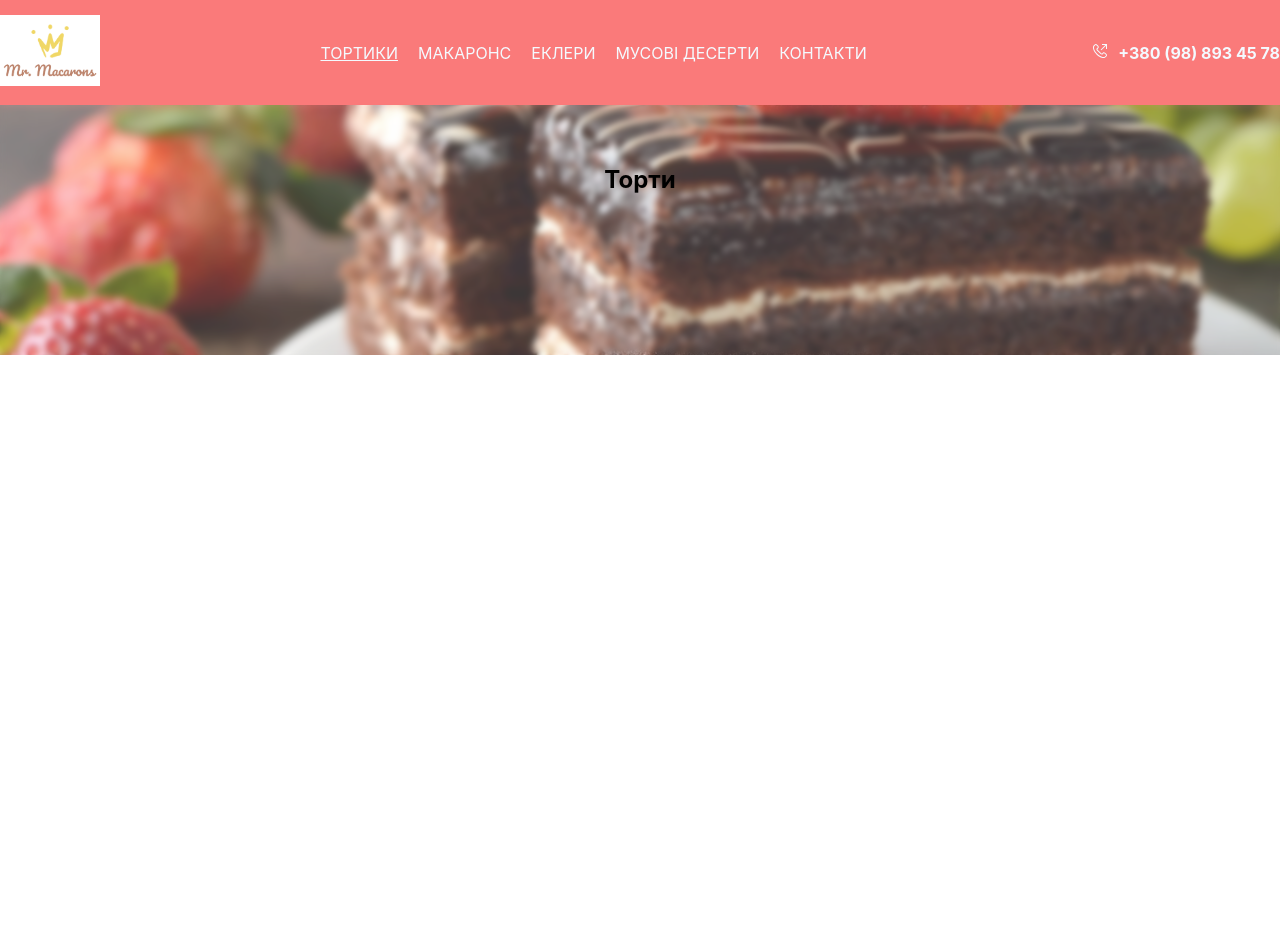
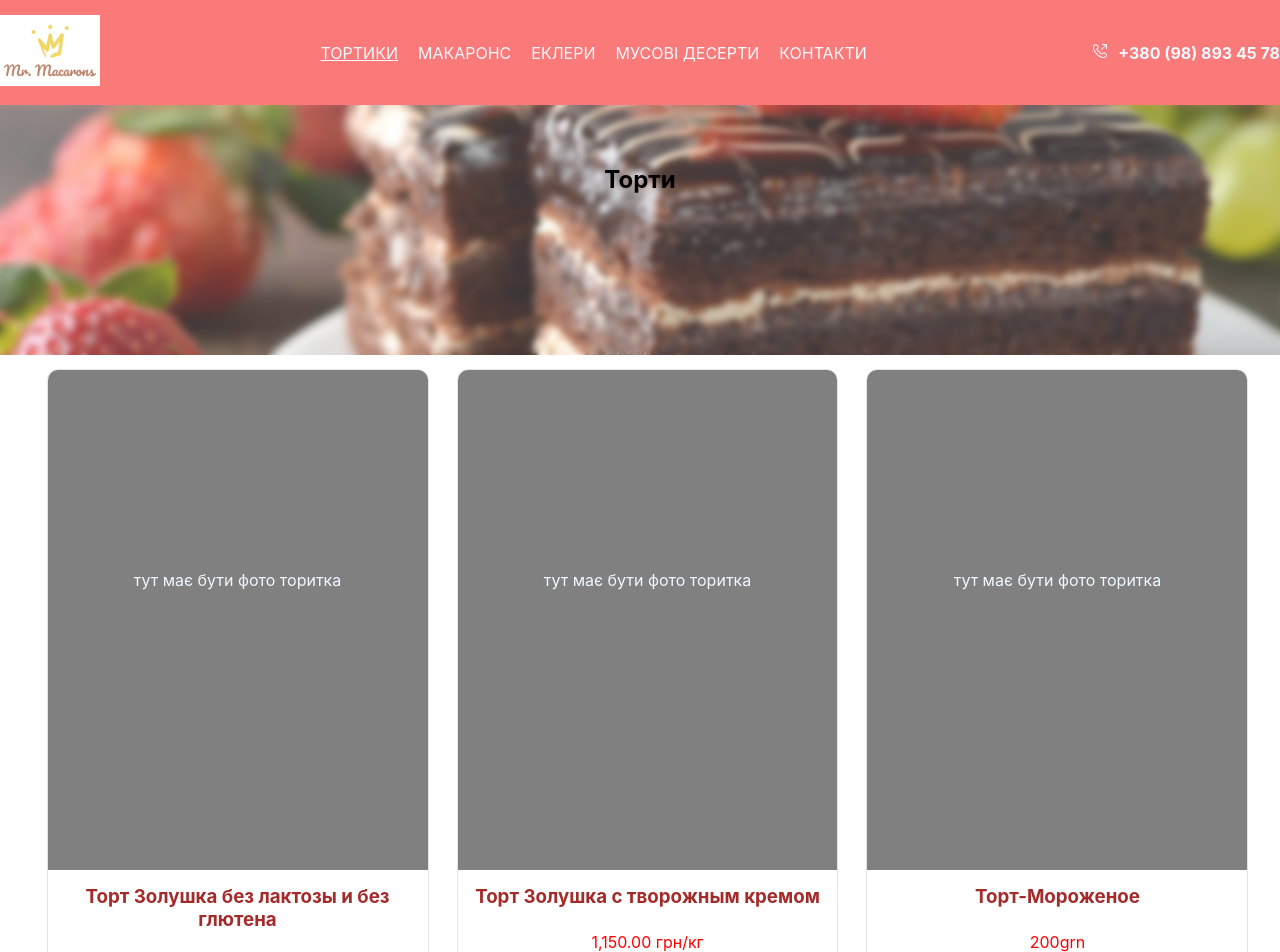
Before and after one commit to Ihorhomenko/coffe-cake, a React (Create React App) app: page /cofee-cake/cake in a window 1280 px wide. Shown: the top 952 px of the page. Before the commit the page ends 800 px from the top, so only its background shows below. Built offline with nearby package versions, Linux system fonts and the light colour scheme.

Commit message:
add cake page content

```diff
--- a/package.json
+++ b/package.json
@@ -7,6 +7,7 @@
     "@testing-library/jest-dom": "^5.16.3",
     "@testing-library/react": "^12.1.4",
     "@testing-library/user-event": "^13.5.0",
+    "nanoid": "^4.0.2",
     "react": "^18.1.0",
     "react-dom": "^18.1.0",
     "react-icons": "^4.9.0",
--- a/src/components/pages/cake/cake.css
+++ b/src/components/pages/cake/cake.css
@@ -19,3 +19,80 @@
     backdrop-filter: blur(3px);
     height: 100%;
   }
+.cards-continer{
+    display: block;
+    max-width: 1200px;
+    margin-right: auto;
+    margin-left: auto;
+    margin-top: 15px;
+}
+.cards{
+    display: flex;
+    list-style: none;
+    justify-content: center;
+    flex-wrap: wrap;
+    margin: -15px;
+    padding: 0;
+    position: relative;
+}
+
+.cards-item{
+    width: calc((100% - 6 * 15px) / 3);
+    margin: 15px;
+    position: relative;
+    overflow: hidden;
+    border-radius: 10px;
+    transition: all 300ms linear;
+    outline: 1px solid rgba(0, 0, 0, 0.1);
+}
+
+.cards-item:nth-child(3n){
+    margin-right: 0;
+}
+
+.cards-item:nth-last-child(-n+3){
+    margin-bottom: 0;
+}
+.cards-img{
+    height: 300px;
+    width: 100%;
+    background-color: grey;
+    padding-top: 200px;
+    color: aliceblue;
+    text-align: center;
+}
+
+.title{
+    color: brown;
+    text-align: center;
+    margin-top: 10px;
+    padding: 5px;
+}
+
+.price{
+    text-align: center;
+    color: red;
+}
+
+.text{
+    position: absolute;
+    bottom: 0;
+    left: 0;
+    background-color: rgba(184, 56, 56, 0.5);
+    color: white;
+    padding: 25px;
+    transform: translateX(150%);
+    transition: transform 0.3s ease;
+}
+
+.cards-item:hover{
+    scale: 1.05;
+    box-shadow: 10px 10px 10px rgba(0, 0, 0, 0.1), 10px 10px 10px rgba(0, 0, 0, 0.5),
+      0px 2px 2px rgba(0, 0, 0, 0.32);
+}
+
+.cards-item:hover .text{
+    top: 0;
+    scale: 1.1;
+    transform: translateX(0%);
+}
--- a/src/components/pages/cake/cake.jsx
+++ b/src/components/pages/cake/cake.jsx
@@ -1,5 +1,5 @@
-// import CakeCards from "./cakeCards"
-// import cakes from "./cakes.json"
+import CakeCards from "./cakeCards"
+import cakes from "./cakes.json"
 import "./cake.css"
 
 const Cake = () => {
@@ -10,6 +10,7 @@ const Cake = () => {
                     <h2 className="pageTitle">Торти</h2>
                 </div>
             </div>
+            <CakeCards cakes={cakes}/>
 
         </div>
     )
--- a/src/components/pages/cake/cakeCards.jsx
+++ b/src/components/pages/cake/cakeCards.jsx
@@ -1,22 +1,34 @@
-const CakeCards = () => {
+import { nanoid } from 'nanoid'
+import "./cake.css"
+
+const CakeCards = ({cakes}) => {
     return (
-        <ul className="cards">
+        <div className='cards-continer'>
+            <ul className="cards">
 
-            {/* {cakes.map((imgUrl, text, price) => {
-                <li>
+            {cakes.map((el) => {
+                return (<li className='cards-item' key={nanoid()}>
                     <div className="imgCard">
-                        <img src= {imgUrl} alt="" />
+                        {/* <img src= {el.imgUrl} alt="" /> */}
+                        <div className='cards-img'>
+                            тут має бути фото торитка
+                        </div>
                     </div>
-                    <div className="text">
-                        <p>{text}</p>
+
+                    <h3 className='title'>{el.title}</h3>
+
+                    <p className="price">{el.price}</p>
+
+                    <div className="text-conteiner">
+                        <p className='text'>{el.text}</p>
                     </div>
-                    <div className="price">
-                        <p>{price}</p>
-                    </div>
-                </li>
-            } )} */}
 
-        </ul>
+                </li>)
+            } )}
+
+            </ul>
+        </div>
+
     )
 }
 
--- a/src/components/pages/cake/cakes.json
+++ b/src/components/pages/cake/cakes.json
@@ -1,17 +1,38 @@
 [
     {
         "imgURL": "",
-        "text": "lorem sekblmsrlfnbv sd vnkjenr vkn wkg nkwejrngkwen  erk gnwekjrbn",
+        "title": "Торт Золушка без лактозы и без глютена",
+        "text": "Ванильный бисквит на кукурузной муке, безлактозные сливки, с кусочками фруктов: свежая клубника, персик, киви. Оформлен торт свежими ягодами и съедобными",
+        "price": "1,350.00 грн/кг"
+    },
+    {
+        "imgURL": "",
+        "title": "Торт Золушка с творожным кремом",
+        "text": "Классический бисквит, пропитан фруктовым сиропом, нежный творожный крем, и ассорти фруктов: свежая клубника, персик, киви. Оформлен торт мини макарос, свежей малиной, и мини трюфелем. Идеальный тортик для малышей. Цвет крема может быть любого другого цвета.",
+        "price": "1,150.00 грн/кг"
+    },
+    {
+        "imgURL": "",
+        "title": "Торт-Мороженое",
+        "text": "Торт-Мороженое на ванильном бисквите, два вида мороженого со вкусом фисташки и клубники. Могут быть, на выбор, абсолютно разные вкусы мороженого. Мороженое сделано на итальянской базе Pregel с использованием натуральных ингридиентов. Декор их сезонных ягод и фруктов.",
         "price": "200grn"
     },
     {
         "imgURL": "",
-        "text": "lorem sekblmsrlfnbv sd vnkjenr vkn wkg nkwejrngkwen  erk gnwekjrbn",
-        "price": "200grn"
+        "title": "Торт Золушка без лактозы и без глютена",
+        "text": "Ванильный бисквит на кукурузной муке, безлактозные сливки, с кусочками фруктов: свежая клубника, персик, киви. Оформлен торт свежими ягодами и съедобными",
+        "price": "1,150.00 грн/кг"
     },
     {
         "imgURL": "",
-        "text": "lorem sekblmsrlfnbv sd vnkjenr vkn wkg nkwejrngkwen  erk gnwekjrbn",
-        "price": "200grn"
+        "title": "Торт Золушка без лактозы и без глютена",
+        "text": "Ванильный бисквит на кукурузной муке, безлактозные сливки, с кусочками фруктов: свежая клубника, персик, киви. Оформлен торт свежими ягодами и съедобными",
+        "price": "1,150.00 грн/кг"
+    },
+    {
+        "imgURL": "",
+        "title": "Торт Золушка без лактозы и без глютена",
+        "text": "Ванильный бисквит на кукурузной муке, безлактозные сливки, с кусочками фруктов: свежая клубника, персик, киви. Оформлен торт свежими ягодами и съедобными",
+        "price": "1,150.00 грн/кг"
     }
 ]
```
Also changed, not shown: 1 other file (tests, documents, lock files or other folders).
